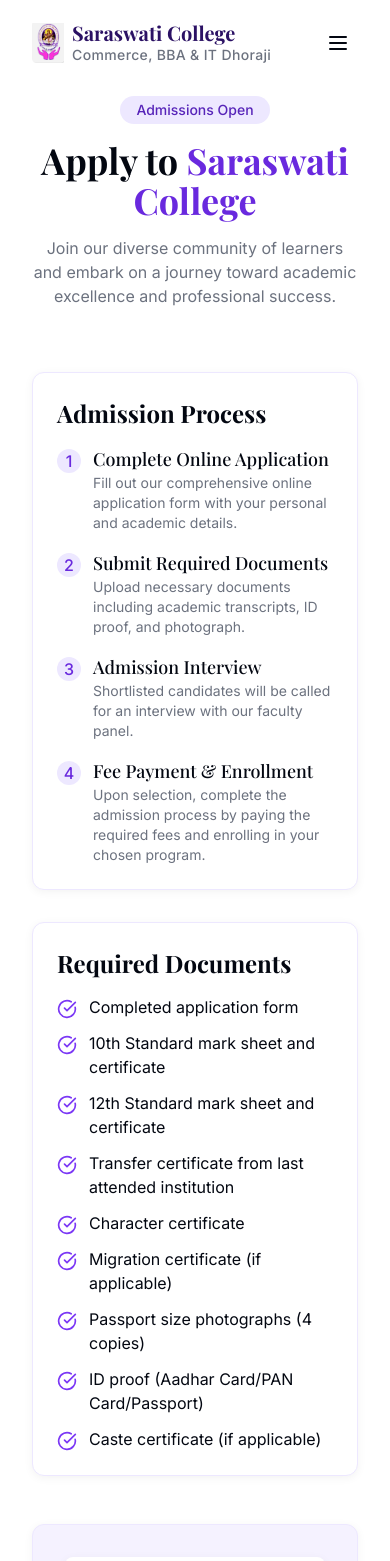
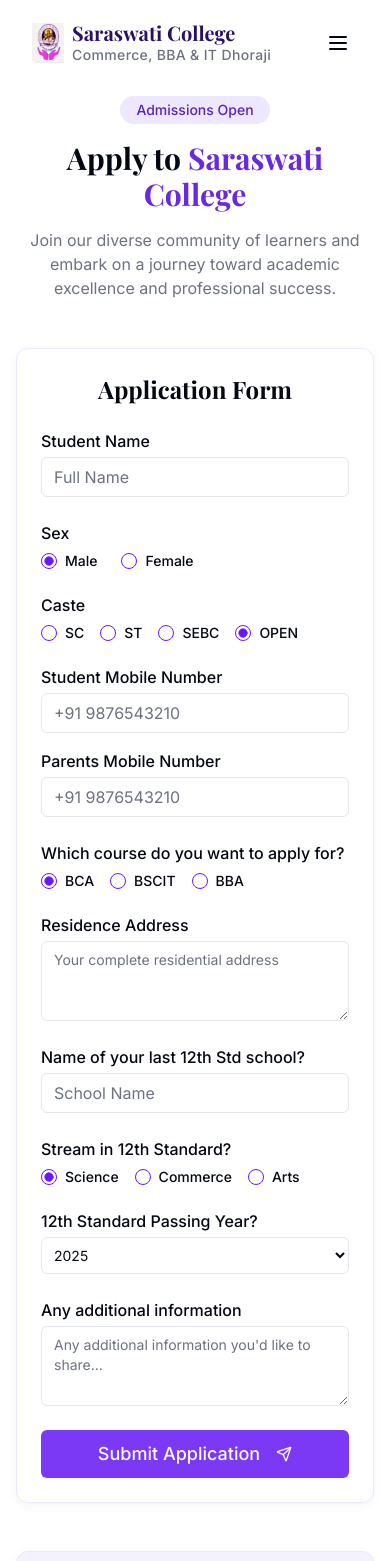
Before and after one commit to raj907474/saraswati-collage, a React (Vite) app: page /apply in a window 390 px wide. Shown: the top 1561 px of the page. Built offline with nearby package versions, Linux system fonts and the light colour scheme.

Commit message:
Add application form fields
Added fields to the application form: Student Name, Sex, Cast, Student Mobile Number, Parents Mobile Number, Course, Residence Address, Last School Name, 12th Stream, and 12th Passing Year.  Improved mobile responsiveness of the form and website.

```diff
--- a/src/components/ui/radio-group.tsx
+++ b/src/components/ui/radio-group.tsx
@@ -1,3 +1,4 @@
+
 import * as React from "react"
 import * as RadioGroupPrimitive from "@radix-ui/react-radio-group"
 import { Circle } from "lucide-react"
--- a/src/pages/Apply.tsx
+++ b/src/pages/Apply.tsx
@@ -1,12 +1,16 @@
+
 import React, { useEffect, useState } from 'react';
 import Navbar from '../components/layout/Navbar';
 import Footer from '../components/layout/Footer';
-import { ArrowRight, CheckCircle, FileText, GraduationCap, Send } from 'lucide-react';
+import { ArrowRight, Send } from 'lucide-react';
 import { useToast } from "@/components/ui/use-toast";
 import emailjs from '@emailjs/browser';
 import { AlertDialog, AlertDialogAction, AlertDialogCancel, AlertDialogContent, AlertDialogDescription, AlertDialogFooter, AlertDialogHeader, AlertDialogTitle, AlertDialogTrigger } from '@/components/ui/alert-dialog';
 import { Input } from '@/components/ui/input';
 import { Textarea } from '@/components/ui/textarea';
+import { RadioGroup, RadioGroupItem } from "@/components/ui/radio-group";
+import { Label } from "@/components/ui/label";
+import { Button } from "@/components/ui/button";
 
 const Apply = () => {
   useEffect(() => {
@@ -16,17 +20,31 @@ const Apply = () => {
 
   const { toast } = useToast();
   const [loading, setLoading] = useState(false);
+
+  // Generate year options for the dropdown (last 10 years)
+  const currentYear = new Date().getFullYear();
+  const years = Array.from({ length: 10 }, (_, i) => currentYear - i);
+
   const [formState, setFormState] = useState({
     name: '',
-    email: '',
-    phone: '',
-    course: '',
-    qualification: '',
+    sex: 'male',
+    caste: 'OPEN',
+    studentMobile: '',
+    parentsMobile: '',
+    course: 'BCA',
+    address: '',
+    schoolName: '',
+    stream: 'Science',
+    passingYear: currentYear.toString(),
     message: ''
   });
 
   const handleChange = (e: React.ChangeEvent<HTMLInputElement | HTMLTextAreaElement | HTMLSelectElement>) => {
     const { name, value } = e.target;
+    setFormState(prev => ({ ...prev, [name]: value }));
+  };
+
+  const handleRadioChange = (name: string, value: string) => {
     setFormState(prev => ({ ...prev, [name]: value }));
   };
 
@@ -40,12 +58,17 @@ const Apply = () => {
         'YOUR_SERVICE_ID', // e.g., 'service_abc123'
         'YOUR_TEMPLATE_ID', // e.g., 'template_xyz456'
         {
-          from_name: formState.name,
-          email: formState.email,
-          phone: formState.phone,
+          student_name: formState.name,
+          sex: formState.sex,
+          caste: formState.caste,
+          student_mobile: formState.studentMobile,
+          parents_mobile: formState.parentsMobile,
           course: formState.course,
-          qualification: formState.qualification,
-          message: formState.message,
+          address: formState.address,
+          school_name: formState.schoolName,
+          stream: formState.stream,
+          passing_year: formState.passingYear,
+          additional_message: formState.message,
         },
         'YOUR_PUBLIC_KEY' // e.g., 'ABC123DEF456GHI789'
       );
@@ -60,10 +83,15 @@ const Apply = () => {
         // Reset form after successful submission
         setFormState({
           name: '',
-          email: '',
-          phone: '',
-          course: '',
-          qualification: '',
+          sex: 'male',
+          caste: 'OPEN',
+          studentMobile: '',
+          parentsMobile: '',
+          course: 'BCA',
+          address: '',
+          schoolName: '',
+          stream: 'Science',
+          passingYear: currentYear.toString(),
           message: ''
         });
       }
@@ -79,22 +107,17 @@ const Apply = () => {
     }
   };
 
-  // Old redirect to Google Form (keeping as reference)
-  const handleApplyNow = () => {
-    window.open('https://forms.google.com/apply', '_blank');
-  };
-
   return (
     <div className="min-h-screen bg-background">
       <Navbar />
 
       <main className="pt-24 pb-16">
-        <div className="container-tight">
-          <div className="text-center mb-16 animate-fade-up">
+        <div className="container-tight px-4 sm:px-6">
+          <div className="text-center mb-12 animate-fade-up">
             <span className="inline-block bg-saraswati-100 text-saraswati-800 px-4 py-1 rounded-full text-sm font-medium mb-4">
               Admissions Open
             </span>
-            <h1 className="font-heading text-4xl md:text-5xl font-bold mb-4">
+            <h1 className="font-heading text-3xl md:text-5xl font-bold mb-4">
               Apply to <span className="text-saraswati-700">Saraswati College</span>
             </h1>
             <p className="text-muted-foreground max-w-2xl mx-auto">
@@ -102,263 +125,236 @@ const Apply = () => {
             </p>
           </div>
 
-          <div className="grid md:grid-cols-2 gap-8 mb-12">
-            <div className="bg-white rounded-xl shadow-subtle border border-saraswati-100 overflow-hidden">
-              <div className="p-6">
-                <h2 className="font-heading text-2xl font-bold mb-4">Admission Process</h2>
-                <div className="space-y-4">
-                  <div className="flex gap-3">
-                    <div className="flex-shrink-0 mt-1">
-                      <span className="flex items-center justify-center w-6 h-6 rounded-full bg-saraswati-100 text-saraswati-700 font-medium">1</span>
-                    </div>
+          <div className="bg-white rounded-xl p-6 md:p-8 shadow-subtle border border-saraswati-100 mb-12">
+            <h2 className="font-heading text-2xl font-bold mb-6 text-center md:text-left">Application Form</h2>
+
+            <form onSubmit={handleSubmit} className="space-y-6">
+              {/* Student Name */}
               <div>
-                      <h3 className="font-medium text-lg">Complete Online Application</h3>
-                      <p className="text-muted-foreground text-sm">Fill out our comprehensive online application form with your personal and academic details.</p>
-                    </div>
-                  </div>
-
-                  <div className="flex gap-3">
-                    <div className="flex-shrink-0 mt-1">
-                      <span className="flex items-center justify-center w-6 h-6 rounded-full bg-saraswati-100 text-saraswati-700 font-medium">2</span>
-                    </div>
-                    <div>
-                      <h3 className="font-medium text-lg">Submit Required Documents</h3>
-                      <p className="text-muted-foreground text-sm">Upload necessary documents including academic transcripts, ID proof, and photograph.</p>
-                    </div>
-                  </div>
-
-                  <div className="flex gap-3">
-                    <div className="flex-shrink-0 mt-1">
-                      <span className="flex items-center justify-center w-6 h-6 rounded-full bg-saraswati-100 text-saraswati-700 font-medium">3</span>
-                    </div>
-                    <div>
-                      <h3 className="font-medium text-lg">Admission Interview</h3>
-                      <p className="text-muted-foreground text-sm">Shortlisted candidates will be called for an interview with our faculty panel.</p>
-                    </div>
-                  </div>
-
-                  <div className="flex gap-3">
-                    <div className="flex-shrink-0 mt-1">
-                      <span className="flex items-center justify-center w-6 h-6 rounded-full bg-saraswati-100 text-saraswati-700 font-medium">4</span>
-                    </div>
-                    <div>
-                      <h3 className="font-medium text-lg">Fee Payment & Enrollment</h3>
-                      <p className="text-muted-foreground text-sm">Upon selection, complete the admission process by paying the required fees and enrolling in your chosen program.</p>
-                    </div>
-                  </div>
-                </div>
-              </div>
-            </div>
-
-            <div className="bg-white rounded-xl shadow-subtle border border-saraswati-100 overflow-hidden">
-              <div className="p-6">
-                <h2 className="font-heading text-2xl font-bold mb-4">Required Documents</h2>
-                <ul className="space-y-3">
-                  <li className="flex items-start gap-3">
-                    <CheckCircle className="w-5 h-5 text-saraswati-600 flex-shrink-0 mt-1" />
-                    <span>Completed application form</span>
-                  </li>
-                  <li className="flex items-start gap-3">
-                    <CheckCircle className="w-5 h-5 text-saraswati-600 flex-shrink-0 mt-1" />
-                    <span>10th Standard mark sheet and certificate</span>
-                  </li>
-                  <li className="flex items-start gap-3">
-                    <CheckCircle className="w-5 h-5 text-saraswati-600 flex-shrink-0 mt-1" />
-                    <span>12th Standard mark sheet and certificate</span>
-                  </li>
-                  <li className="flex items-start gap-3">
-                    <CheckCircle className="w-5 h-5 text-saraswati-600 flex-shrink-0 mt-1" />
-                    <span>Transfer certificate from last attended institution</span>
-                  </li>
-                  <li className="flex items-start gap-3">
-                    <CheckCircle className="w-5 h-5 text-saraswati-600 flex-shrink-0 mt-1" />
-                    <span>Character certificate</span>
-                  </li>
-                  <li className="flex items-start gap-3">
-                    <CheckCircle className="w-5 h-5 text-saraswati-600 flex-shrink-0 mt-1" />
-                    <span>Migration certificate (if applicable)</span>
-                  </li>
-                  <li className="flex items-start gap-3">
-                    <CheckCircle className="w-5 h-5 text-saraswati-600 flex-shrink-0 mt-1" />
-                    <span>Passport size photographs (4 copies)</span>
-                  </li>
-                  <li className="flex items-start gap-3">
-                    <CheckCircle className="w-5 h-5 text-saraswati-600 flex-shrink-0 mt-1" />
-                    <span>ID proof (Aadhar Card/PAN Card/Passport)</span>
-                  </li>
-                  <li className="flex items-start gap-3">
-                    <CheckCircle className="w-5 h-5 text-saraswati-600 flex-shrink-0 mt-1" />
-                    <span>Caste certificate (if applicable)</span>
-                  </li>
-                </ul>
-              </div>
-            </div>
-          </div>
-
-          <div className="bg-saraswati-50 rounded-xl p-8 shadow-subtle border border-saraswati-100 mb-12">
-            <div className="grid md:grid-cols-3 gap-6">
-              <div className="text-center p-4 bg-white rounded-lg shadow-subtle">
-                <div className="flex justify-center mb-3">
-                  <GraduationCap className="w-10 h-10 text-saraswati-600" />
-                </div>
-                <h3 className="font-medium">Scholarship Options</h3>
-                <p className="text-sm text-muted-foreground mt-2">Merit-based scholarships available for outstanding academic achievement.</p>
-              </div>
-
-              <div className="text-center p-4 bg-white rounded-lg shadow-subtle">
-                <div className="flex justify-center mb-3">
-                  <FileText className="w-10 h-10 text-saraswati-600" />
-                </div>
-                <h3 className="font-medium">Flexible Fee Structure</h3>
-                <p className="text-sm text-muted-foreground mt-2">Multiple payment options with installment facilities for all students.</p>
-              </div>
-
-              <div className="text-center p-4 bg-white rounded-lg shadow-subtle">
-                <div className="flex justify-center mb-3">
-                  <CheckCircle className="w-10 h-10 text-saraswati-600" />
-                </div>
-                <h3 className="font-medium">Placement Assistance</h3>
-                <p className="text-sm text-muted-foreground mt-2">Comprehensive placement support through our dedicated cell.</p>
-              </div>
-            </div>
-          </div>
-
-          <div className="text-center">
-            <p className="text-lg mb-6">Ready to take the next step? Apply now to secure your spot!</p>
-            <AlertDialog>
-              <AlertDialogTrigger asChild>
-                <button
-                  className="bg-saraswati-600 hover:bg-saraswati-700 text-white px-8 py-4 rounded-md font-medium text-lg flex items-center gap-2 mx-auto transition-all duration-300 shadow-md hover:shadow-lg"
-                >
-                  Apply Now
-                  <ArrowRight size={20} />
-                </button>
-              </AlertDialogTrigger>
-              <AlertDialogContent className="max-w-3xl">
-                <AlertDialogHeader>
-                  <AlertDialogTitle className="text-2xl font-heading">Apply to Saraswati College</AlertDialogTitle>
-                  <AlertDialogDescription>
-                    Please fill in the form below to submit your application.
-                  </AlertDialogDescription>
-                </AlertDialogHeader>
-
-                <form onSubmit={handleSubmit} className="py-4">
-                  <div className="grid grid-cols-1 sm:grid-cols-2 gap-4 mb-4">
-                    <div>
-                      <label htmlFor="name" className="block text-sm font-medium mb-1">
-                        Full Name
-                      </label>
+                <Label htmlFor="name" className="text-base">Student Name</Label>
                 <Input
                   id="name"
                   name="name"
                   value={formState.name}
                   onChange={handleChange}
                   required
-                        placeholder="John Doe"
+                  placeholder="Full Name"
                   disabled={loading}
+                  className="mt-1"
+                />
+              </div>
+
+              {/* Sex Radio Buttons */}
+              <div>
+                <Label className="text-base mb-2 block">Sex</Label>
+                <RadioGroup
+                  value={formState.sex}
+                  onValueChange={(value) => handleRadioChange('sex', value)}
+                  className="flex flex-row space-x-4"
+                >
+                  <div className="flex items-center space-x-2">
+                    <RadioGroupItem value="male" id="male" />
+                    <Label htmlFor="male">Male</Label>
+                  </div>
+                  <div className="flex items-center space-x-2">
+                    <RadioGroupItem value="female" id="female" />
+                    <Label htmlFor="female">Female</Label>
+                  </div>
+                </RadioGroup>
+              </div>
+
+              {/* Caste Radio Buttons */}
+              <div>
+                <Label className="text-base mb-2 block">Caste</Label>
+                <RadioGroup
+                  value={formState.caste}
+                  onValueChange={(value) => handleRadioChange('caste', value)}
+                  className="flex flex-wrap gap-4"
+                >
+                  <div className="flex items-center space-x-2">
+                    <RadioGroupItem value="SC" id="sc" />
+                    <Label htmlFor="sc">SC</Label>
+                  </div>
+                  <div className="flex items-center space-x-2">
+                    <RadioGroupItem value="ST" id="st" />
+                    <Label htmlFor="st">ST</Label>
+                  </div>
+                  <div className="flex items-center space-x-2">
+                    <RadioGroupItem value="SEBC" id="sebc" />
+                    <Label htmlFor="sebc">SEBC</Label>
+                  </div>
+                  <div className="flex items-center space-x-2">
+                    <RadioGroupItem value="OPEN" id="open" />
+                    <Label htmlFor="open">OPEN</Label>
+                  </div>
+                </RadioGroup>
+              </div>
+
+              {/* Mobile Numbers - Two Column on larger screens */}
+              <div className="grid grid-cols-1 sm:grid-cols-2 gap-4">
+                <div>
+                  <Label htmlFor="studentMobile" className="text-base">Student Mobile Number</Label>
+                  <Input
+                    type="tel"
+                    id="studentMobile"
+                    name="studentMobile"
+                    value={formState.studentMobile}
+                    onChange={handleChange}
+                    required
+                    placeholder="+91 9876543210"
+                    disabled={loading}
+                    className="mt-1"
                   />
                 </div>
 
                 <div>
-                      <label htmlFor="email" className="block text-sm font-medium mb-1">
-                        Email Address
-                      </label>
+                  <Label htmlFor="parentsMobile" className="text-base">Parents Mobile Number</Label>
                   <Input
-                        type="email"
-                        id="email"
-                        name="email"
-                        value={formState.email}
+                    type="tel"
+                    id="parentsMobile"
+                    name="parentsMobile"
+                    value={formState.parentsMobile}
                     onChange={handleChange}
                     required
-                        placeholder="john@example.com"
+                    placeholder="+91 9876543210"
                     disabled={loading}
+                    className="mt-1"
                   />
                 </div>
               </div>
 
-                  <div className="grid grid-cols-1 sm:grid-cols-2 gap-4 mb-4">
+              {/* Course Radio Buttons */}
               <div>
-                      <label htmlFor="phone" className="block text-sm font-medium mb-1">
-                        Phone Number
-                      </label>
-                      <Input
-                        type="tel"
-                        id="phone"
-                        name="phone"
-                        value={formState.phone}
+                <Label className="text-base mb-2 block">Which course do you want to apply for?</Label>
+                <RadioGroup
+                  value={formState.course}
+                  onValueChange={(value) => handleRadioChange('course', value)}
+                  className="flex flex-wrap gap-4"
+                >
+                  <div className="flex items-center space-x-2">
+                    <RadioGroupItem value="BCA" id="bca" />
+                    <Label htmlFor="bca">BCA</Label>
+                  </div>
+                  <div className="flex items-center space-x-2">
+                    <RadioGroupItem value="BSCIT" id="bscit" />
+                    <Label htmlFor="bscit">BSCIT</Label>
+                  </div>
+                  <div className="flex items-center space-x-2">
+                    <RadioGroupItem value="BBA" id="bba" />
+                    <Label htmlFor="bba">BBA</Label>
+                  </div>
+                </RadioGroup>
+              </div>
+
+              {/* Residence Address */}
+              <div>
+                <Label htmlFor="address" className="text-base">Residence Address</Label>
+                <Textarea
+                  id="address"
+                  name="address"
+                  value={formState.address}
                   onChange={handleChange}
                   required
-                        placeholder="+91 9876543210"
+                  placeholder="Your complete residential address"
                   disabled={loading}
+                  className="mt-1"
+                  rows={3}
                 />
               </div>
 
+              {/* School Name */}
               <div>
-                      <label htmlFor="course" className="block text-sm font-medium mb-1">
-                        Course Interested In
-                      </label>
-                      <select
-                        id="course"
-                        name="course"
-                        value={formState.course}
+                <Label htmlFor="schoolName" className="text-base">Name of your last 12th Std school?</Label>
+                <Input
+                  id="schoolName"
+                  name="schoolName"
+                  value={formState.schoolName}
                   onChange={handleChange}
                   required
-                        className="w-full px-3 py-2 border border-input bg-background rounded-md focus:ring-2 focus:ring-saraswati-500 focus:border-transparent text-sm"
+                  placeholder="School Name"
                   disabled={loading}
-                      >
-                        <option value="">Select a course</option>
-                        <option value="BCA">BCA - Bachelor of Computer Applications</option>
-                        <option value="BBA">BBA - Bachelor of Business Administration</option>
-                        <option value="B.Com">B.Com - Bachelor of Commerce</option>
-                        <option value="PGDCA">PGDCA - Post Graduate Diploma in Computer Applications</option>
-                        <option value="M.Com">M.Com - Master of Commerce</option>
-                      </select>
-                    </div>
-                  </div>
-
-                  <div className="mb-4">
-                    <label htmlFor="qualification" className="block text-sm font-medium mb-1">
-                      Highest Qualification
-                    </label>
-                    <Input
-                      id="qualification"
-                      name="qualification"
-                      value={formState.qualification}
-                      onChange={handleChange}
-                      required
-                      placeholder="12th (Science/Commerce/Arts)"
-                      disabled={loading}
+                  className="mt-1"
                 />
               </div>
 
-                  <div className="mb-4">
-                    <label htmlFor="message" className="block text-sm font-medium mb-1">
-                      Additional Information
-                    </label>
+              {/* Stream Radio Buttons */}
+              <div>
+                <Label className="text-base mb-2 block">Stream in 12th Standard?</Label>
+                <RadioGroup
+                  value={formState.stream}
+                  onValueChange={(value) => handleRadioChange('stream', value)}
+                  className="flex flex-wrap gap-4"
+                >
+                  <div className="flex items-center space-x-2">
+                    <RadioGroupItem value="Science" id="science" />
+                    <Label htmlFor="science">Science</Label>
+                  </div>
+                  <div className="flex items-center space-x-2">
+                    <RadioGroupItem value="Commerce" id="commerce" />
+                    <Label htmlFor="commerce">Commerce</Label>
+                  </div>
+                  <div className="flex items-center space-x-2">
+                    <RadioGroupItem value="Arts" id="arts" />
+                    <Label htmlFor="arts">Arts</Label>
+                  </div>
+                </RadioGroup>
+              </div>
+
+              {/* Passing Year Dropdown */}
+              <div>
+                <Label htmlFor="passingYear" className="text-base">12th Standard Passing Year?</Label>
+                <select
+                  id="passingYear"
+                  name="passingYear"
+                  value={formState.passingYear}
+                  onChange={handleChange}
+                  required
+                  disabled={loading}
+                  className="mt-1 w-full rounded-md border border-input p-2 bg-background text-sm focus-visible:outline-none focus-visible:ring-2 focus-visible:ring-ring"
+                >
+                  {years.map((year) => (
+                    <option key={year} value={year.toString()}>
+                      {year}
+                    </option>
+                  ))}
+                </select>
+              </div>
+
+              {/* Additional Message */}
+              <div>
+                <Label htmlFor="message" className="text-base">Any additional information</Label>
                 <Textarea
                   id="message"
                   name="message"
                   value={formState.message}
                   onChange={handleChange}
-                      rows={3}
                   placeholder="Any additional information you'd like to share..."
                   disabled={loading}
+                  className="mt-1"
+                  rows={3}
                 />
               </div>
-                </form>
 
-                <AlertDialogFooter>
-                  <AlertDialogCancel disabled={loading}>Cancel</AlertDialogCancel>
-                  <AlertDialogAction
-                    onClick={handleSubmit}
+              {/* Submit Button */}
+              <Button
+                type="submit"
                 disabled={loading}
-                    className="bg-saraswati-600 hover:bg-saraswati-700"
+                className="w-full bg-saraswati-600 hover:bg-saraswati-700 text-lg py-6"
               >
                 {loading ? 'Submitting...' : 'Submit Application'}
-                  </AlertDialogAction>
-                </AlertDialogFooter>
-              </AlertDialogContent>
-            </AlertDialog>
+                <Send className="ml-2" />
+              </Button>
+            </form>
+          </div>
+
+          <div className="bg-saraswati-50 rounded-xl p-6 md:p-8 shadow-subtle border border-saraswati-100 mb-8">
+            <h3 className="font-heading text-xl font-semibold mb-4">What Happens Next?</h3>
+            <ol className="space-y-3 list-decimal pl-5">
+              <li>Our admissions team will review your application</li>
+              <li>You'll receive a confirmation email with next steps</li>
+              <li>Bring your original documents for verification when requested</li>
+              <li>Complete the admission process by paying the required fees</li>
+            </ol>
           </div>
         </div>
       </main>
```
Lines whose indentation alone changed are shown as unchanged.
